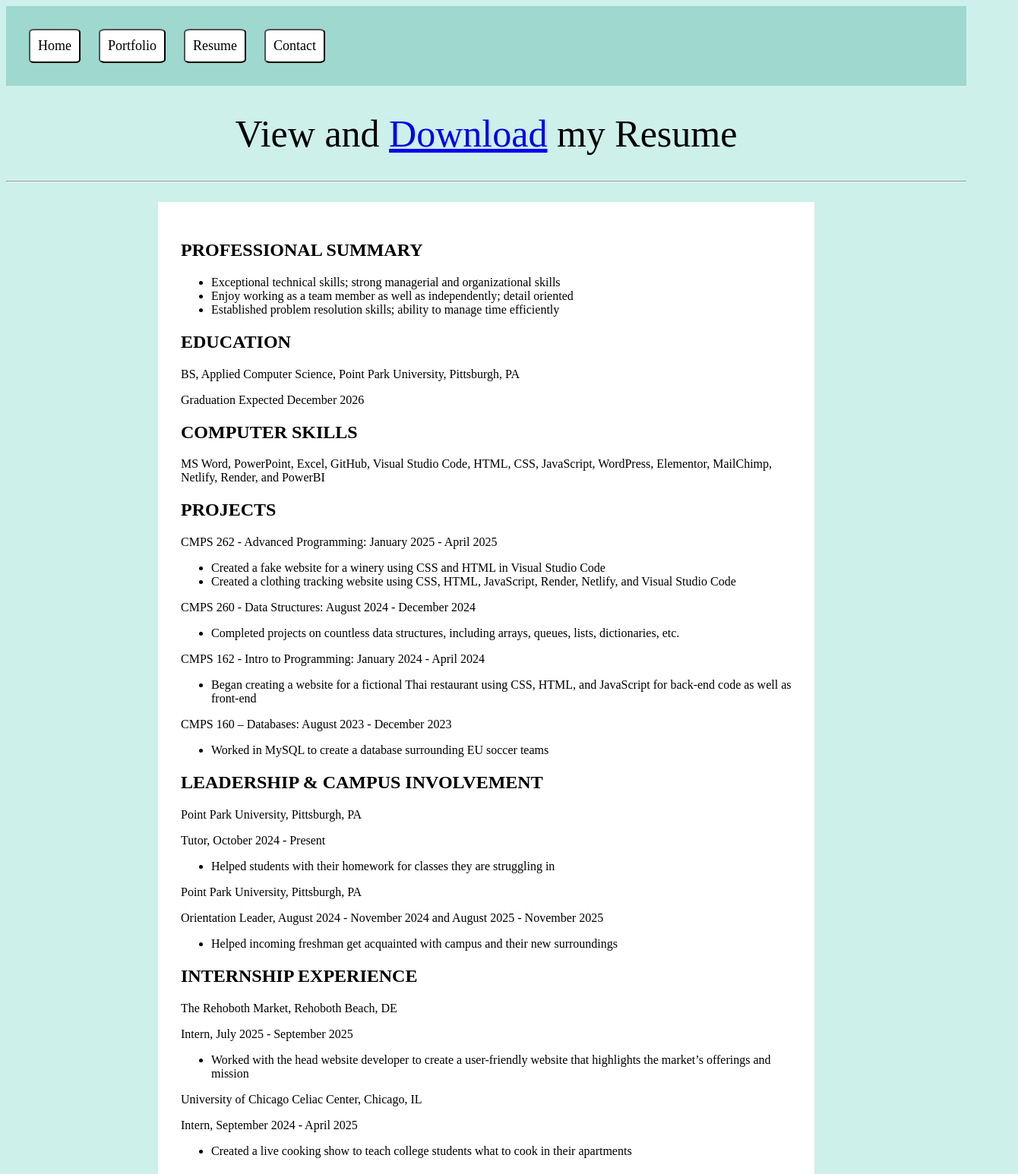
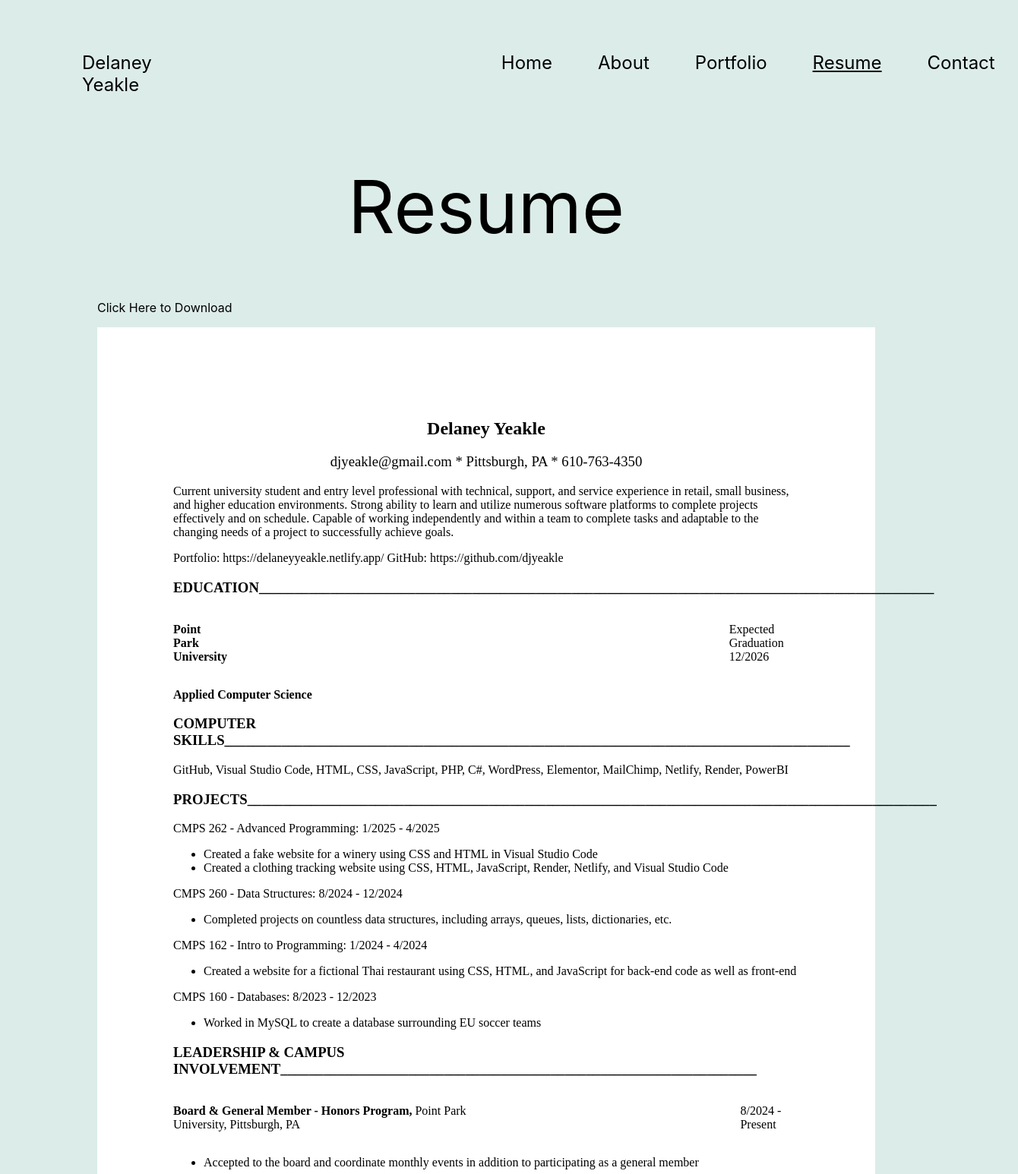
Before and after one commit to djyeakle/DJY_Portfolio, a plain HTML site: page resume.html in a window 1280 px wide. Shown: the top 1546 px of the page at 76% size, 1340 px wide, since content can reach past the window. Drawn offline with Linux system fonts and the light colour scheme.

Commit message:
changed the css for the resume page

```diff
--- a/resume.html
+++ b/resume.html
@@ -9,14 +9,18 @@
     </head>
     <header>
         <div class="form-container">
+            <p class="myName">Delaney Yeakle</p>
             <form action="index.html">
                 <button type="submit">Home</button>
+            </form>
+            <form action="about.html">
+                <button type="submit">About</button>
             </form>
             <form action="portfolio.html">
                 <button type="submit">Portfolio</button>
             </form>
             <form action="resume.html">
-                <button type="submit">Resume</button>
+                <button type="submit" class="resumeButton">Resume</button>
             </form>
             <form action="contact.html">
                 <button type="submit">Contact</button>
@@ -24,75 +28,70 @@
         </div>
     </header>
     <body>
-        <h1>View and <a href="./files/Delaney Yeakle - Resume (August 2025).pdf" target="_blank">Download</a> my Resume</h1>
-        <hr>
-        <br>
+        <h1>Resume</h1>
+        <p class="click"><a href="./files/Delaney Yeakle - Resume.pdf" target="_blank" class="download">Click Here to Download</a></p>
         <div class="resume">
-        <h2>PROFESSIONAL SUMMARY</h2>
+            <center><h2>Delaney Yeakle</h2>
+            <h3 class="info">djyeakle@gmail.com * Pittsburgh, PA * 610-763-4350</h3></center>
+            <p>Current university student and entry level professional with technical, support, and service experience in retail, small business,
+                and higher education environments. Strong ability to learn and utilize numerous software platforms to complete projects
+                effectively and on schedule. Capable of working independently and within a team to complete tasks and adaptable to the
+                changing needs of a project to successfully achieve goals.</p>
+            <p>Portfolio: https://delaneyyeakle.netlify.app/ GitHub: https://github.com/djyeakle</p>
+            <h3>EDUCATION_______________________________________________________________________________________________</h3>
+                <div class="dates"><p><strong>Point Park University</strong><p class="date1">Expected Graduation 12/2026</p></p></div>
+                <strong><p>Applied Computer Science</p></strong>
+            <h3>COMPUTER SKILLS________________________________________________________________________________________</h3>
+                <p>GitHub, Visual Studio Code, HTML, CSS, JavaScript, PHP, C#, WordPress, Elementor, MailChimp, Netlify, Render, PowerBI</p>
+            <h3>PROJECTS_________________________________________________________________________________________________</h3>
+                <p>CMPS 262 - Advanced Programming: 1/2025 - 4/2025</p>
                 <ul>
-            <li>Exceptional technical skills; strong managerial and organizational skills </li>
-            <li>Enjoy working as a team member as well as independently; detail oriented</li>
-            <li>Established problem resolution skills; ability to manage time efficiently</li>
-        </ul>
-        <h2>EDUCATION</h2>
-        <p>BS, Applied Computer Science, Point Park University, Pittsburgh, PA</p>
-        <p>Graduation Expected December 2026</p>
-        <h2>COMPUTER SKILLS</h2>
-        <p>MS Word, PowerPoint, Excel, GitHub, Visual Studio Code, HTML, CSS, JavaScript, WordPress, Elementor, MailChimp, Netlify, Render, and PowerBI </p>
-        <h2>PROJECTS</h2>
-        <p>CMPS 262 - Advanced Programming: January 2025 - April 2025 </p>
-        <ul>
-            <li>Created a fake website for a winery using CSS and HTML in Visual Studio Code </li>
+                    <li>Created a fake website for a winery using CSS and HTML in Visual Studio Code</li>
                     <li>Created a clothing tracking website using CSS, HTML, JavaScript, Render, Netlify, and Visual Studio Code</li>
                 </ul>
-        <p>CMPS 260 - Data Structures: August 2024 - December 2024</p>
+                <p>CMPS 260 - Data Structures: 8/2024 - 12/2024</p>
                 <ul>
-            <li>Completed projects on countless data structures, including arrays, queues, lists, dictionaries, etc. </li>
+                    <li>Completed projects on countless data structures, including arrays, queues, lists, dictionaries, etc.</li>
                 </ul>
-        <p>CMPS 162 - Intro to Programming: January 2024 - April 2024 </p>
+                <p>CMPS 162 - Intro to Programming: 1/2024 - 4/2024</p>
                 <ul>
-            <li>Began creating a website for a fictional Thai restaurant using CSS, HTML, and JavaScript for back-end code as well as front-end</li>
+                    <li>Created a website for a fictional Thai restaurant using CSS, HTML, and JavaScript for back-end code as well as front-end</li>
                 </ul>
-        <p>CMPS 160 – Databases: August 2023 - December 2023 </p>
+                <p>CMPS 160 - Databases: 8/2023 - 12/2023</p>
                 <ul>
                     <li>Worked in MySQL to create a database surrounding EU soccer teams</li>
                 </ul>
-        <h2>LEADERSHIP & CAMPUS INVOLVEMENT</h2>
-        <p>Point Park University, Pittsburgh, PA</p>
-        <p>Tutor, October 2024 - Present</p>
+            <h3>LEADERSHIP & CAMPUS INVOLVEMENT___________________________________________________________________</h3>
+                <div class="dates"><p><strong>Board & General Member - Honors Program,</strong> Point Park University, Pittsburgh, PA<p class="date2">8/2024 - Present</p></p></div>
                     <ul>
-            <li>Helped students with their homework for classes they are struggling in </li>
+                        <li>Accepted to the board and coordinate monthly events in addition to participating as a general member</li>
                     </ul>
-        <p>Point Park University, Pittsburgh, PA</p>
-        <p>Orientation Leader, August 2024 - November 2024 and August 2025 - November 2025</p>
+                <div class="dates"><p><strong>Tutor - Point Park University,</strong> Pittsburgh, PA<p class="date3">10/2024 - Present</p></p></div>
                     <ul>
-            <li>Helped incoming freshman get acquainted with campus and their new surroundings </li>
+                        <li>Helped students identify needs and improve upon their academic understanding and confidence with coursework</li>
                     </ul>
-        <h2>INTERNSHIP EXPERIENCE</h2>
-        <p>The Rehoboth Market, Rehoboth Beach, DE</p>
-        <p>Intern, July 2025 - September 2025 </p>
+                <div class="dates"><p><strong>Orientation Leader - Point Park University,</strong> Pittsburgh, PA<p class="date4">8/2024 - 11/2024 & 8/2025 - 11/2025</p></p></div>
                     <ul>
-            <li>Worked with the head website developer to create a user-friendly website that highlights the 	market’s offerings and mission</li>
+                        <li>Helped incoming freshman become acquainted with campus and the resources available to them as a student</li>
                     </ul>
-        <p>University of Chicago Celiac Center, Chicago, IL</p>
-        <p>Intern, September 2024 - April 2025 </p>
+            <h3>INTERNSHIP EXPERIENCE________________________________________________________________________________</h3>
+                <div class="dates"><p><strong>Intern</strong> - The Rehoboth Market, Rehoboth Beach, DE<p class="date5">7/2025 - 9/2025</p></p></div>
                     <ul>
-            <li>Created a live cooking show to teach college students what to cook in their apartments</li>
+                        <li>Worked with the head website developer to create a user-friendly website that highlighted the market’s offerings</li>
                     </ul>
-        <h2>OTHER WORK EXPERIENCE</h2>
-        <p>Iron Born Pizza, Pittsburgh, PA</p>
-        <p>Server, August 2023 - present</p>
+                <div class="dates"><p><strong>Intern</strong> - University of Chicago Celiac Center, Chicago, IL<p class="date6">9/2025 - 4/2025</p></p></div>
+                    <ul>
+                        <li>Created a live cooking show to teach college students about options to cook in their apartments</li>
+                    </ul>
+            <h3>ADDITIONAL WORK EXPERIENCE________________________________________________________________________</h3>
+                <div class="dates"><p><strong>Server - Iron Born Pizza,</strong> Pittsburgh, PA<p class="date7">8/2023 - Present</p></p></div>
+                <div class="dates"><p><strong>Server - Paradise Grill,</strong> Millsboro, DE<p class="date8">5/2024 - 8/2024 & 5/2025 - 8/2025</p></p></div>
                     <ul>
                         <li>Welcomed customers, provided excellent service, cleaned tables, and authorized payments</li>
-        </ul>
-        <p>Paradise Grill, Millsboro, DE</p>
-        <p>Server, May 2024 - August 2024 and May 2025 - August 2025</p>
-        <ul>
-            <li>Welcomed customers, provided excellent service, cleaned tables, and authorized payments </li>
                     </ul>
         </div>
     </body>
     <footer>
-        <p>© 2025 | Delaney Yeakle</p>
+        <p class="foot">© 2025 | Delaney Yeakle</p>
     </footer>
     </html>
--- a/stylesheets/resume.css
+++ b/stylesheets/resume.css
@@ -1,56 +1,127 @@
-.form-container form {
-    display: inline-block;
-    padding: 10px;
+.form-container {
+    display: flex;
+}
+
+.resumeButton {
+    text-decoration: underline;
+}
+
+.resumeButton:hover {
+    text-decoration: none;
+}
+
+.myName {
+    font-family: "Inter", sans-serif;
+    font-optical-sizing: auto;
+    font-weight: 400;
+    font-style: normal;
+    font-size: 24px;
+    margin-top: 60px;
+    margin-left: 100px;
+    margin-right: 430px;
 }
 
 button {
-    padding: 10px;
-    background-color: white;
-    border-radius: 10%;
-    font-family: "Kantumruy Pro", serif;
+    border: none;
+    background-color: transparent;
+    font-family: "Inter", sans-serif;
     font-optical-sizing: auto;
-    font-weight: 500;
+    font-weight: 400;
     font-style: normal;
-    font-size: 18px;
+    font-size: 24px;
+    margin-top: 60px;
+    padding: 0px 30px;
+
 }
 
 button:hover {
-    background-color: black;
-    color: #9ED8CE;
-    border-color: white;
-    cursor: pointer;
+    text-decoration: underline;
 }
 
 body {
-    background-color: #CEF0EA;
-}
-
-header {
-    background-color: #9ED8CE;
-    padding: 20px;
-}
-
-footer {
-    background-color: #9ED8CE;
+    background-color: #DCECE9;
 }
 
 h1 {
-    font-family: "Kantumruy Pro", serif;
+    font-family: "Inter", sans-serif;
     font-optical-sizing: auto;
-    font-weight: 500;
-    font-style: bold;
-    font-size: 50px;
+    font-weight: 400;
+    font-style: normal;
+    font-size: 96px;
     text-align: center;
 }
 
-.resume {
-    margin-left: 200px;
-    margin-right: 200px;
-    background-color: white;
-    padding: 30px;
+.click {
+    margin-left: 120px;
+    font-family: "Inter", sans-serif;
+    font-optical-sizing: auto;
+    font-weight: 400;
+    font-style: normal;
+    font-size: 16px;
 }
 
-footer {
-    background-color: #9ED8CE;
-    text-align: center;
+.download {
+    text-decoration: none;
+    color: black;
 }
+
+.download:active {
+    text-decoration: none;
+    color: black;
+}
+
+.resume {
+    background-color: white;
+    margin-right: 120px;
+    margin-left: 120px;
+    padding: 100px;
+}
+
+.dates {
+    display: flex;
+}
+
+.date1 {
+    margin-left: 660px;
+}
+
+.date2 {
+    margin-left: 335px;
+}
+
+.date3 {
+    margin-left: 580px;
+}
+
+.date4 {
+    margin-left: 355px;
+}
+
+.date5 {
+    margin-left: 545px;
+}
+
+.date6 {
+    margin-left: 510px;
+}
+
+.date7 {
+    margin-left: 610px;
+}
+
+.date8 {
+    margin-left: 500px;
+}
+
+.info {
+    font-weight: 100;
+}
+
+.foot {
+    font-family: "Inter", sans-serif;
+    font-optical-sizing: auto;
+    font-weight: 400;
+    font-style: normal;
+    font-size: 24px;
+    margin-left: 100px;
+}
```
Also changed, not shown: 5 other files. Lines whose indentation alone changed are shown as unchanged.
